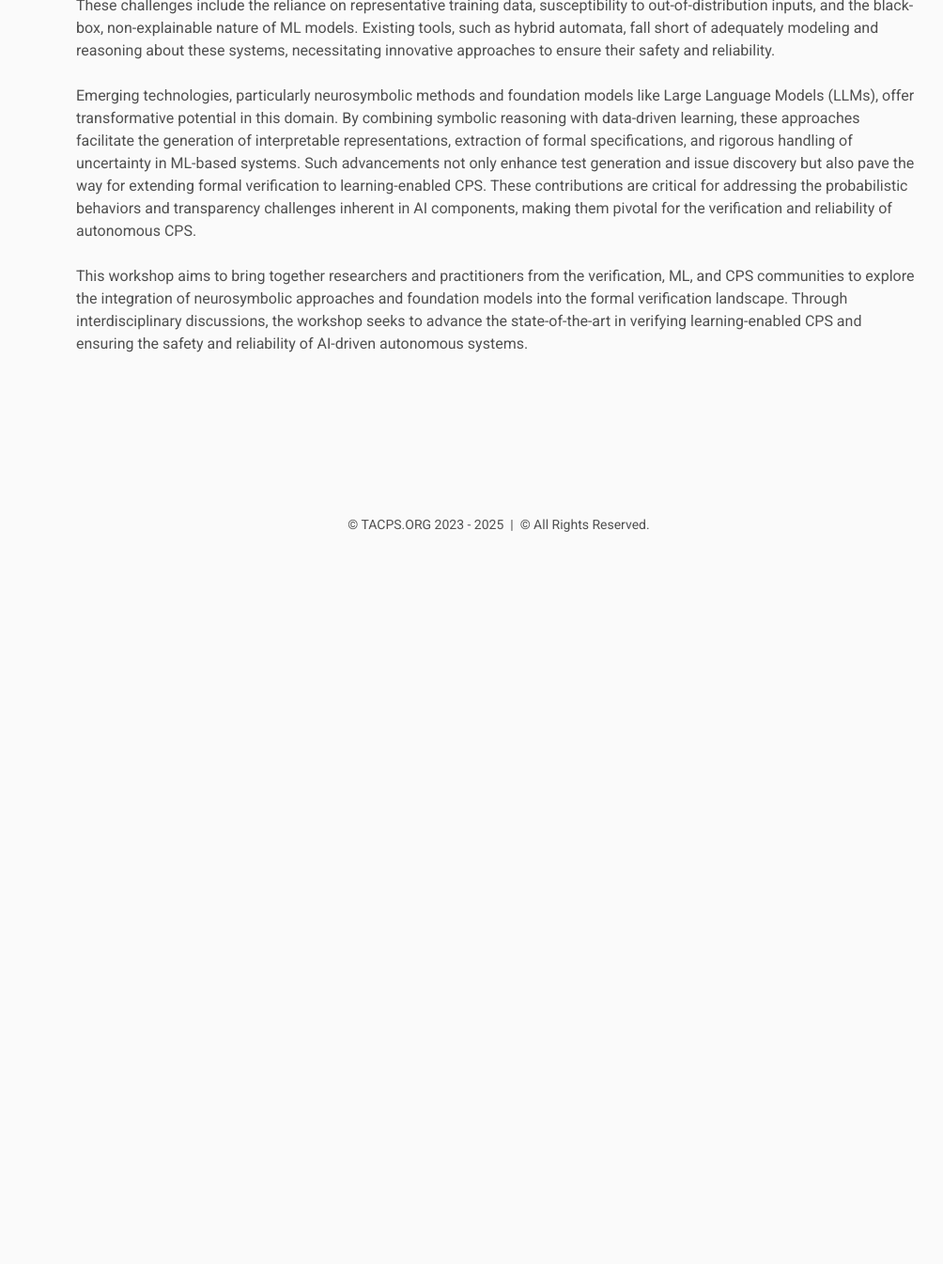
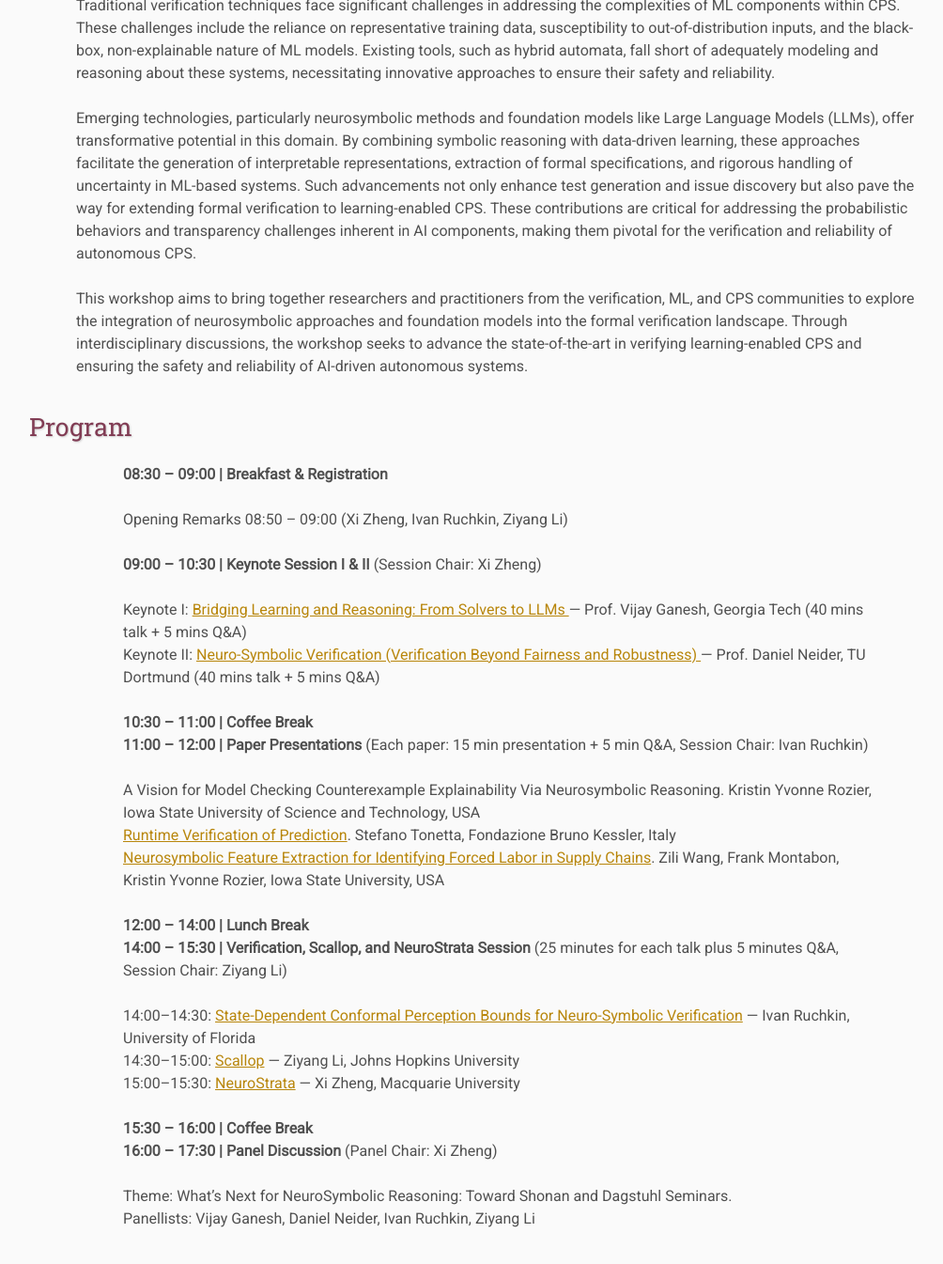
Before and after one commit to ITSEG-MQ/tacps, a Jekyll site: the page built from archive/2025-jul/index.html, in a window 1280 px wide and 1400 px high, scrolled down 769 px. Shown: the top 1345 px of the window at 94% size, without its empty margins (109-1113 px from the left). Built offline with Jekyll 4.4.1, drawn with Linux system fonts in a browser that asks for light colours; before the commit the page ends 1399 px from its top, so only the background shows below that; some of the changed text lies outside the part shown.

Commit message:
Update index.html

```diff
--- a/archive/2025-jul/index.html
+++ b/archive/2025-jul/index.html
@@ -17,3 +17,60 @@ nav: archive
 <p>Emerging technologies, particularly neurosymbolic methods and foundation models like Large Language Models (LLMs), offer transformative potential in this domain. By combining symbolic reasoning with data-driven learning, these approaches facilitate the generation of interpretable representations, extraction of formal specifications, and rigorous handling of uncertainty in ML-based systems. Such advancements not only enhance test generation and issue discovery but also pave the way for extending formal verification to learning-enabled CPS. These contributions are critical for addressing the probabilistic behaviors and transparency challenges inherent in AI components, making them pivotal for the verification and reliability of autonomous CPS.</p>
 
 <p>This workshop aims to bring together researchers and practitioners from the verification, ML, and CPS communities to explore the integration of neurosymbolic approaches and foundation models into the formal verification landscape. Through interdisciplinary discussions, the workshop seeks to advance the state-of-the-art in verifying learning-enabled CPS and ensuring the safety and reliability of AI-driven autonomous systems.</p>
+
+<h3>Program</h3>
+
+<ul>
+  <li><b>08:30 – 09:00 | Breakfast & Registration</b>
+    <ul>
+      <li>Opening Remarks 08:50 – 09:00 (Xi Zheng, Ivan Ruchkin, Ziyang Li)</li>
+    </ul>
+  </li>
+
+  <li><b>09:00 – 10:30 | Keynote Session I & II</b> (Session Chair: Xi Zheng)
+    <ul>
+      <li>Keynote I:
+        <a href="#" target="_blank">
+          Bridging Learning and Reasoning: From Solvers to LLMs
+        </a> — Prof. Vijay Ganesh, Georgia Tech (40 mins talk + 5 mins Q&amp;A)
+      </li>
+      <li>Keynote II:
+        <a href="#" target="_blank">
+          Neuro-Symbolic Verification (Verification Beyond Fairness and Robustness)
+        </a> — Prof. Daniel Neider, TU Dortmund (40 mins talk + 5 mins Q&amp;A)
+      </li>
+    </ul>
+  </li>
+
+  <li><b>10:30 – 11:00 | Coffee Break</b></li>
+
+  <li><b>11:00 – 12:00 | Paper Presentations</b> (Each paper: 15 min presentation + 5 min Q&amp;A, Session Chair: Ivan Ruchkin)
+    <ul>
+      <li>A Vision for Model Checking Counterexample Explainability Via Neurosymbolic Reasoning. Kristin Yvonne Rozier, Iowa State University of Science and Technology, USA</li>
+      <li><a href="#" target="_blank">Runtime Verification of Prediction</a>. Stefano Tonetta, Fondazione Bruno Kessler, Italy</li>
+      <li><a href="#" target="_blank">Neurosymbolic Feature Extraction for Identifying Forced Labor in Supply Chains</a>. Zili Wang, Frank Montabon, Kristin Yvonne Rozier, Iowa State University, USA</li>
+    </ul>
+  </li>
+
+  <li><b>12:00 – 14:00 | Lunch Break</b></li>
+
+  <li><b>14:00 – 15:30 | Verification, Scallop, and NeuroStrata Session</b> (25 minutes for each talk plus 5 minutes Q&amp;A, Session Chair: Ziyang Li)
+    <ul>
+      <li>14:00–14:30:
+        <a href="#" target="_blank">State-Dependent Conformal Perception Bounds for Neuro-Symbolic Verification</a> — Ivan Ruchkin, University of Florida
+      </li>
+      <li>14:30–15:00: <a href="#" target="_blank">Scallop</a> — Ziyang Li, Johns Hopkins University</li>
+      <li>15:00–15:30: <a href="#" target="_blank">NeuroStrata</a> — Xi Zheng, Macquarie University</li>
+    </ul>
+  </li>
+
+  <li><b>15:30 – 16:00 | Coffee Break</b></li>
+
+  <li><b>16:00 – 17:30 | Panel Discussion</b> (Panel Chair: Xi Zheng)
+    <ul>
+      <li>Theme: What’s Next for NeuroSymbolic Reasoning: Toward Shonan and Dagstuhl Seminars.
+        <br>Panellists: Vijay Ganesh, Daniel Neider, Ivan Ruchkin, Ziyang Li
+      </li>
+    </ul>
+  </li>
+</ul>
```
Also changed, not shown: other parts of archive/2025-jul/index.html (+1 -1 lines).
